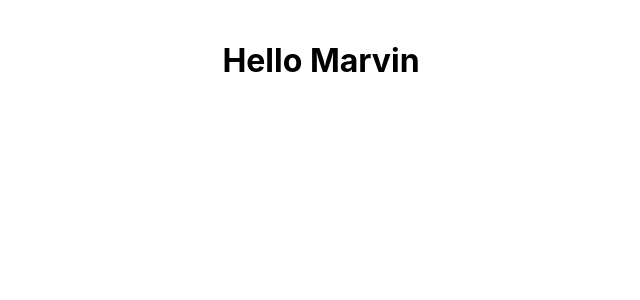
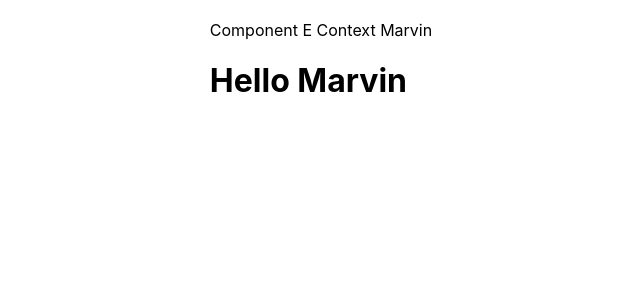
Before and after one commit to marvinjk6/React-Fundaments, a React (Create React App) app in the folder react-fundaments/: page / in a window 1280 px wide. Shown: the top 300 px of the page, without its empty margins (319-959 px from the left). Built offline with nearby package versions, Linux system fonts and the light colour scheme.

Commit message:
video 40 - Context (part 3)

```diff
--- a/react-fundaments/src/components/ComponentE.js
+++ b/react-fundaments/src/components/ComponentE.js
@@ -1,8 +1,26 @@
 import React, { Component } from 'react'
 import ComponentF from './ComponentF'
+import UserContext from './userContext'
+
+//Context Type Property: before we used the consumer component to consume the context value in ComponentF, but there is another way to do that
+
+//this approach only works with class components and supports one context
 
 export default class ComponentE extends Component {
+
+  static contextType = UserContext
+
   render() {
-    return <ComponentF />
+    return(
+      <div>
+        Component E Context {this.context}
+        <ComponentF />
+      </div>
+    )
+
   }
+
 }
+
+ // out of the class method 1º way
+ //ComponentE.contextType = UserContext
--- a/react-fundaments/src/components/userContext.js
+++ b/react-fundaments/src/components/userContext.js
@@ -2,11 +2,14 @@
 
 import React from 'react'
 
-//1º step create the context, a context created with React createContext method comes with a PROVIDER and a CONSUMER React Component
-const UserContext = React.createContext()
+
+//Default Value: we can set a default value to the context, pass as a parameter on the createContext method, to see this value comment the UserProvider on App.js
+const UserContext = React.createContext('defult value')
 
 const UserProvider = UserContext.Provider
 const UserConsumer = UserContext.Consumer
 
-// export Provider and Consumer components
 export { UserProvider, UserConsumer }
+
+//export UseContext
+export default UserContext
```
